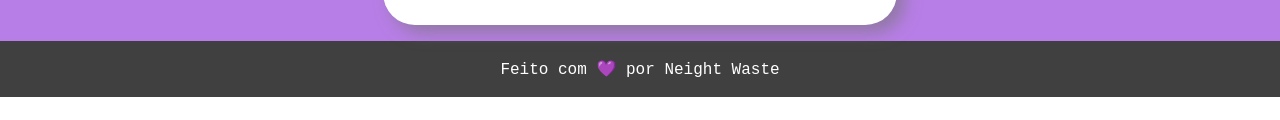
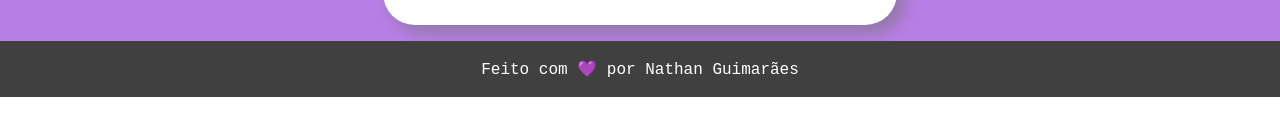
Before and after one commit to nathanhgo/div-interativa, a plain HTML site: page index.html in a window 1280 px wide. Shown: the part 677-797 px from the top of the page. Drawn offline with Linux system fonts and the light colour scheme.

Commit message:
Teste Pull

```diff
--- a/index.html
+++ b/index.html
@@ -53,7 +53,7 @@
     </main>
     <footer>
       <a href="https://linktr.ee/nathanhgo" target="_blank"
-        >Feito com &#x1F49C; por Neight Waste</a
+        >Feito com &#x1F49C; por Nathan Guimarães</a
       >
     </footer>
     <script src="script.js"></script>
```
